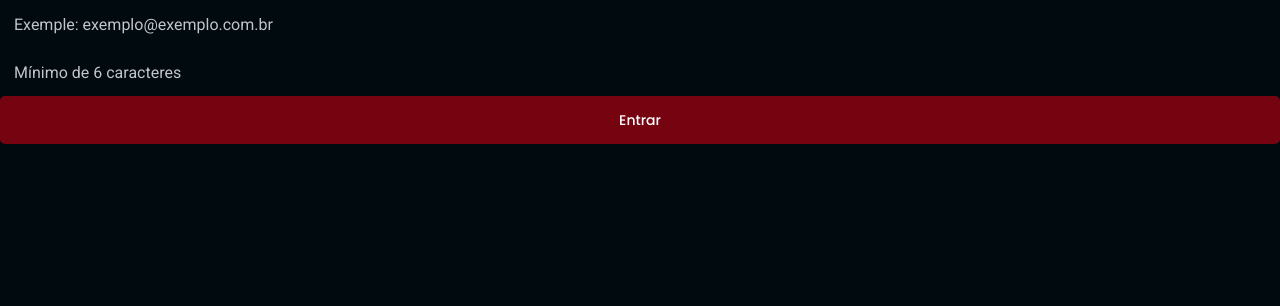
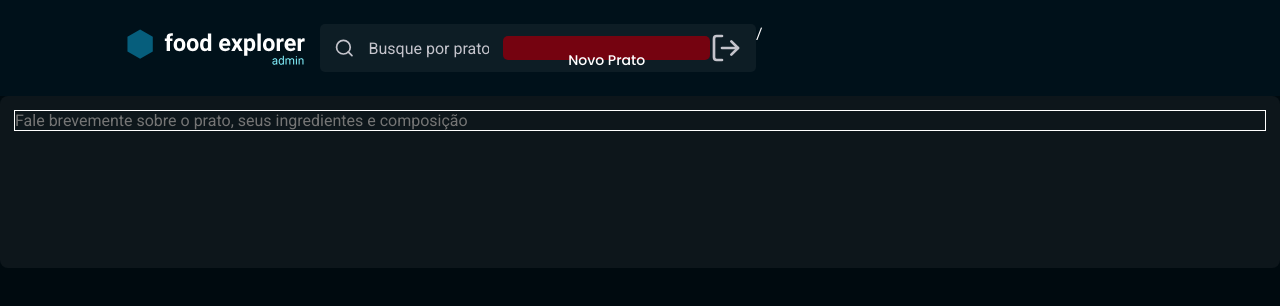
Before and after one commit to mthflashice/food-explorer-frontend, a React (Vite) app in the folder food-explorer/: page / in a window 1280 px wide. Shown: the top 306 px of the page. Built offline with nearby package versions, Linux system fonts and the light colour scheme.

Commit message:
create component Textarea

```diff
--- a/food-explorer/src/components/Header/index.jsx
+++ b/food-explorer/src/components/Header/index.jsx
@@ -3,17 +3,17 @@ import {Container, Brand, Search, Logout} from './styles'
 
 import { Input } from '../../components/Input'
 import { Button } from '../../components/Button'
-import { brand } from '../../assets/brand.svg'
-import { brandAdmin } from '../../assets/brand-admin'
+import  brand  from '../../assets/brand.svg';
+import  brandAdmin  from '../../assets/brand-admin.svg';
 
 export function Header({isAdmin}){
-    const logo = isAdmin? brandAdmin : brand;
+    const logo = isAdmin? brandAdmin :  brand;
 
     return(
         <Container>
             <Brand>
               <img src={logo} alt='Logo'/>
-             /</Brand>
+             </Brand>
 
              <Search>
                 <Input
@@ -28,5 +28,5 @@ export function Header({isAdmin}){
                 </Logout>
              </Search>
         /</Container>
-    )
+    );
 };
--- /dev/null
+++ b/food-explorer/src/components/Textarea/index.jsx
@@ -0,0 +1,9 @@
+import {Container} from './styles'
+
+export function Textarea ({value, ...rest}){
+    return(
+        <Container{...rest}>
+            {value}
+        </Container>
+    );
+}
--- /dev/null
+++ b/food-explorer/src/components/Textarea/styles.js
@@ -0,0 +1,23 @@
+import styled from "styled-components";
+
+export const Container = styled.textarea`
+    width: 100%;
+    height: 172px;
+
+    background-color: ${({ theme }) => theme.COLORS.BACKGROUND_600} ;
+    color: ${({ theme }) => theme.COLORS.WHITE};
+
+    border:none;
+    resize: none;
+
+    border-radius: 8px;
+    padding: 14px;
+
+    &::placeholder{
+        border: 1px solid ${({ theme }) => theme.COLORS.WHITE};
+    }
+
+    &:focus{
+        border: 1px solid ${({ theme }) => theme.COLORS.WHITE};
+    }
+`;
--- a/food-explorer/src/main.jsx
+++ b/food-explorer/src/main.jsx
@@ -10,7 +10,7 @@ ReactDOM.createRoot(document.getElementById('root')).render(
   <React.StrictMode>
     <ThemeProvider theme={theme}>
       <GlobalStyles/>
-      <SignIn/>
+      <New/>
     </ThemeProvider>
   </React.StrictMode>,
 )
--- a/food-explorer/src/pages/New/index.jsx
+++ b/food-explorer/src/pages/New/index.jsx
@@ -1,9 +1,13 @@
 import { Container } from "./styles";
+import {Header} from '../../components/Header'
+import { Textarea } from "../../components/Textarea";
 
 export function New(){
     return(
         <Container>
+            <Header isAdmin />
 
+            <Textarea placeholder ='Fale brevemente sobre o prato, seus ingredientes e composição'/>
         </Container>
     )
 
--- /dev/null
+++ b/package.json
@@ -0,0 +1,5 @@
+{
+  "dependencies": {
+    "react-icons": "^4.11.0"
+  }
+}
```
Also changed, not shown: 1 other file (tests, documents, lock files or other folders).
